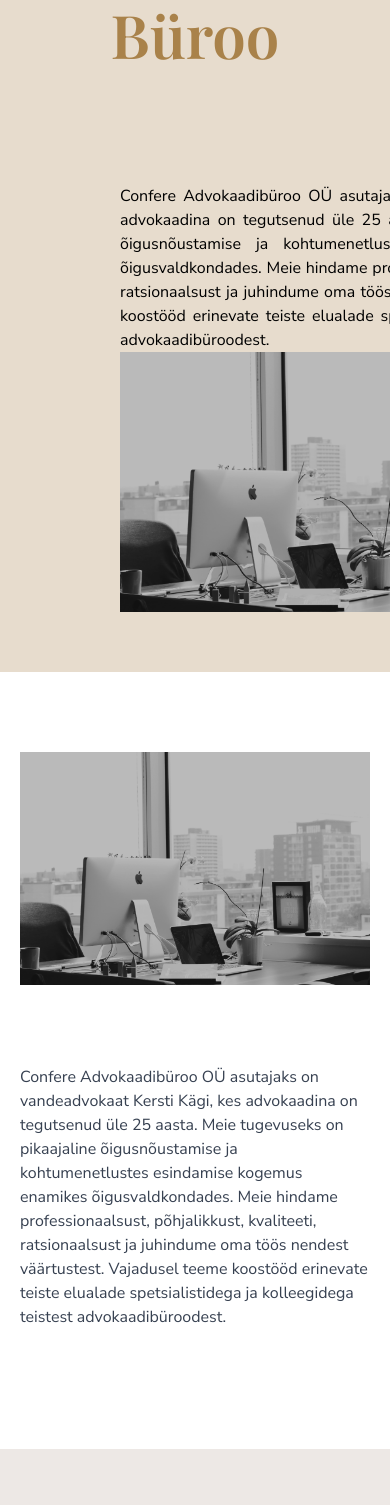
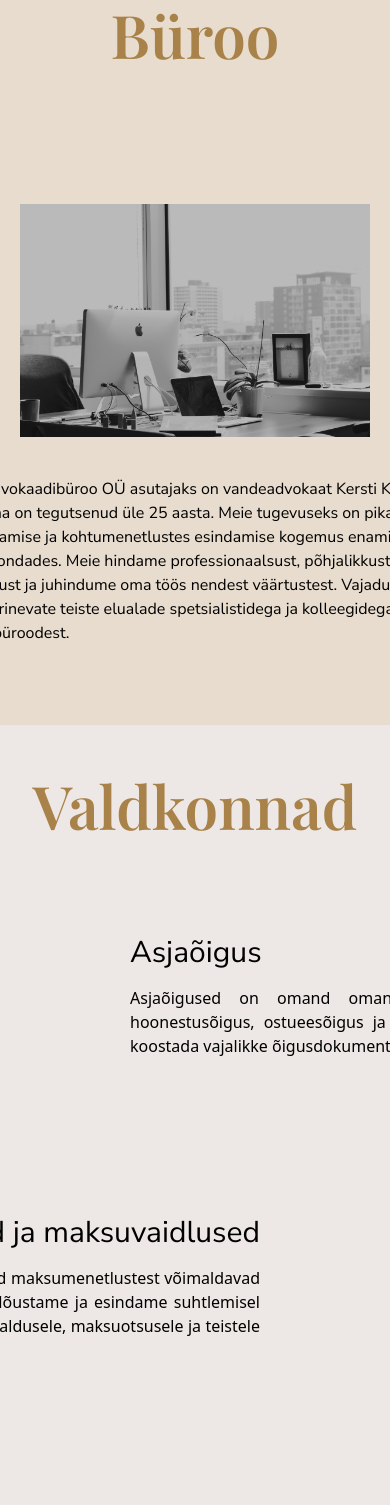
Before and after one commit to alexeerma/Confere-react, a React (Vite) app: page / in a window 390 px wide. Shown: the part 940-2445 px from the top of the page. Built offline with nearby package versions, Linux system fonts and the light colour scheme.

Commit message:
Buro responsive

```diff
--- a/src/App.jsx
+++ b/src/App.jsx
@@ -10,7 +10,6 @@ const App = () => {
     <Hero />
     </div>
     <Buro />
-    <Simple />
     <Fields />
     <People />
     <Goals />
--- a/src/components/Buro.jsx
+++ b/src/components/Buro.jsx
@@ -7,7 +7,7 @@ const Buro = () => (
   <section className="bg-conferehele">
     <div>
       <h1 className='text-center text-primary font-displayfair font-semibold text-6xl pt-[100px] pb-[60px]'>Büroo</h1>
-      <div className='w-screen sm:flex text-justify justify-between gap-5 py-[60px] mx-[120px]'>
+      <div className='prodcution  md:flex items-center flex flex-col-reverse md:flex-row  px-5 md:px-0 py-20 md:py-10 gap-10 max-w-[75rem] mx-auto'>
         <div className='w-[550px]'>
           <p className="font-nunito">Confere Advokaadibüroo OÜ asutajaks on vandeadvokaat Kersti Kägi, kes advokaadina on tegutsenud üle 25 aasta. Meie tugevuseks on pikaajaline õigusnõustamise ja kohtumenetlustes esindamise kogemus enamikes õigusvaldkondades. Meie hindame professionaalsust, põhjalikkust, kvaliteeti, ratsionaalsust ja juhindume oma töös nendest väärtustest. Vajadusel teeme koostööd erinevate teiste elualade spetsialistidega ja kolleegidega teistest advokaadibüroodest.</p>
         </div>
```
